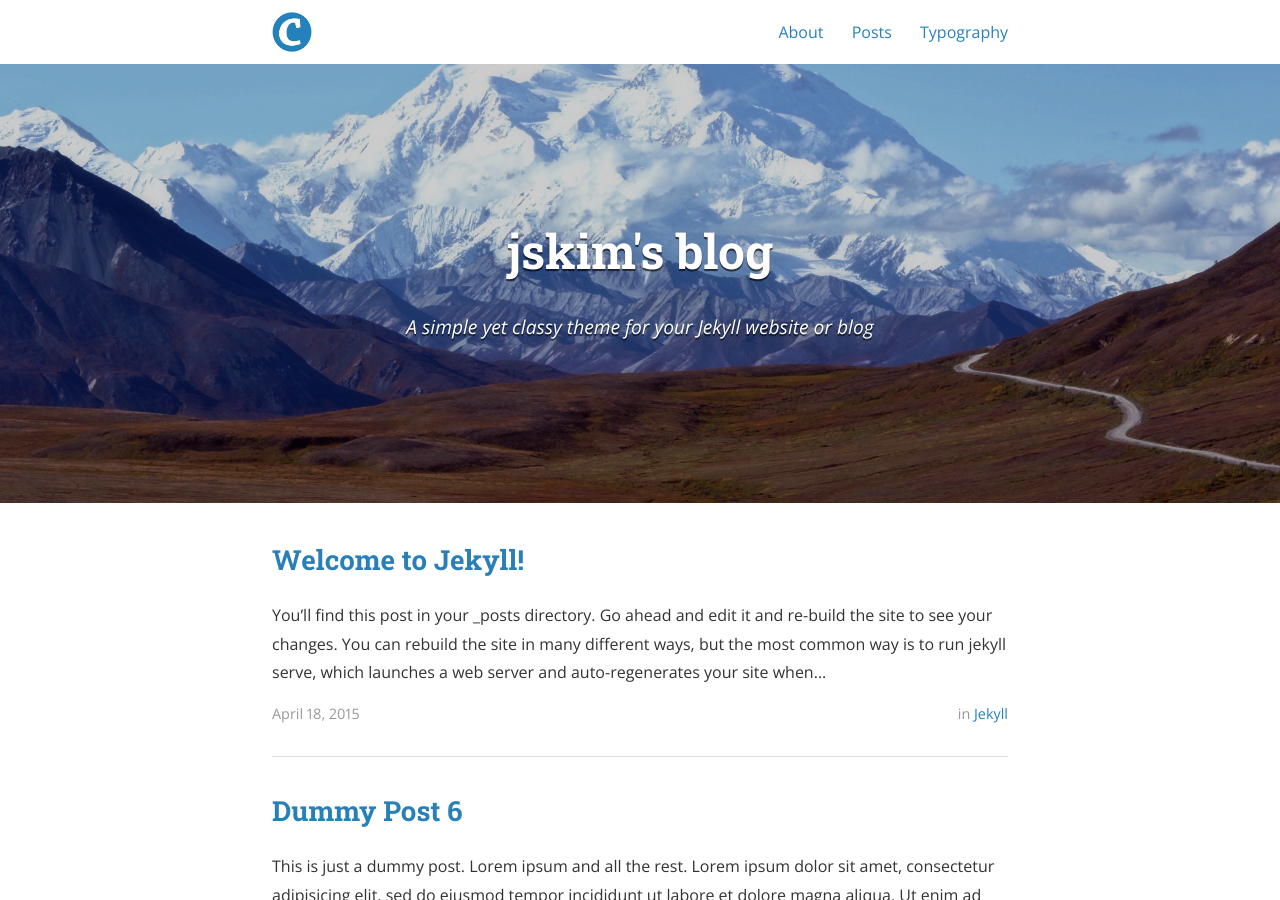
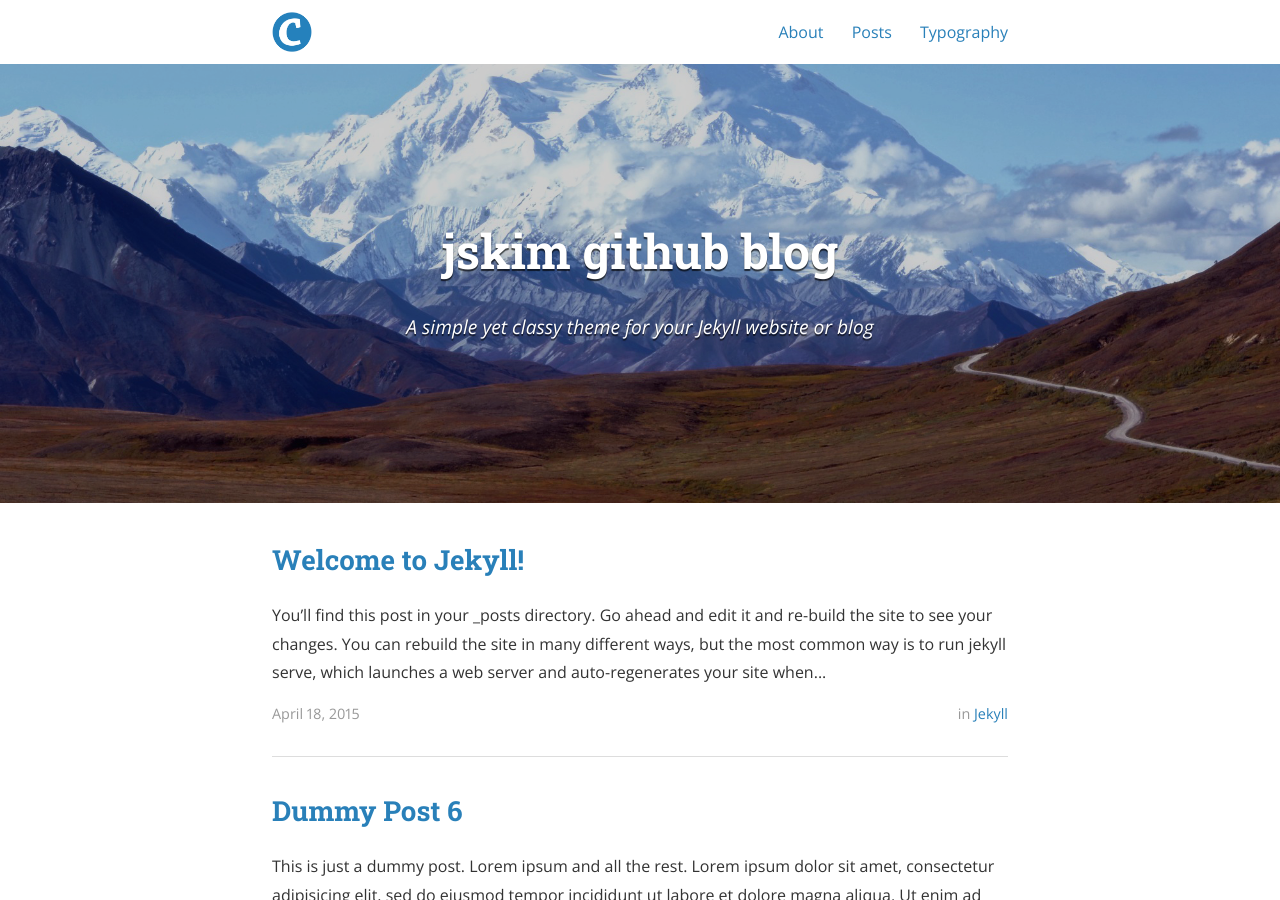
Before and after one commit to zzzzzkjs/zzzzzkjs.github.com, a Jekyll site: the page built from index.html, in a window 1280 px wide and 900 px high. Built offline with Jekyll 4.4.1, drawn with Linux system fonts in a browser that asks for light colours; nearby versions of some CDN libraries; the list of posts is cut into pages by our own code; some of the changed text lies outside the part shown.

Commit message:
Update _config.yml

```diff
--- a/_config.yml
+++ b/_config.yml
@@ -9,7 +9,7 @@ exclude:
   - "/vendor/"
 
 # Site settings
-title: "jskim's blog"
+title: jskim github blog
 subtitle: "A simple yet classy theme for your Jekyll website or blog"
 email: zzzzzkjs@gmail.com
 name: Ji Soo KIM
```
